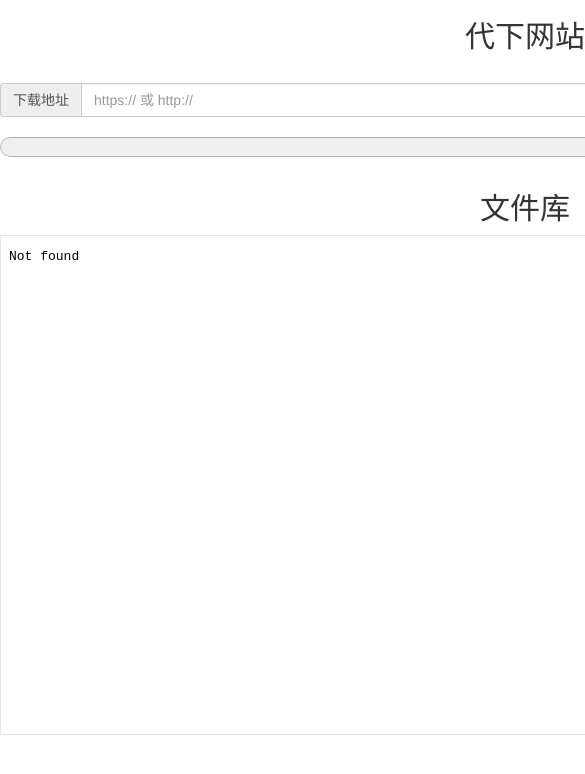
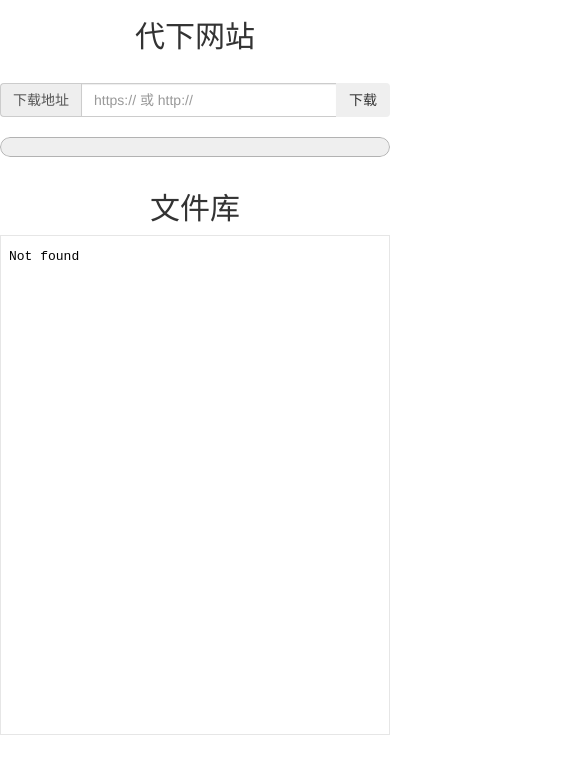
Before and after one commit to xr1627119275/go-in-download, a plain HTML site: page html/index.html in a window 390 px wide. Shown: the top 774 px of the page, 585 px wide, since content can reach past the window. Drawn offline with nearby package versions, Linux system fonts and the light colour scheme.

Commit message:
❤修改移动端样式❤

```diff
--- a/html/index.html
+++ b/html/index.html
@@ -5,6 +5,7 @@
     <title>下载</title>
     <meta http-equiv="x-ua-compatible" content="ie=edge, chrome=1" />
     <meta name="viewport" content="width=device-width, initial-scale=1, maximum-scale=1">
+    <link href="https://cdn.jsdelivr.net/bootstrap/3.3.7/css/bootstrap.min.css" rel="stylesheet">
 
     <style>
         iframe {
@@ -12,9 +13,16 @@
             width: 100%;
             min-height: 500px;
         }
+        .page-full,.page-list {
+            width: 1050px !important;
+        }
+        @media screen and (max-width: 600px) {
+            .page-full,.page-list {
+                width: 100vw !important;
+            }
+        }
     </style>
     <script src="https://cdn.bootcdn.net/ajax/libs/jquery/3.5.1/jquery.min.js"></script>
-    <link href="https://cdn.jsdelivr.net/bootstrap/3.3.7/css/bootstrap.min.css" rel="stylesheet">
 
 
 </head>
```
Also changed, not shown: 1 other file.
